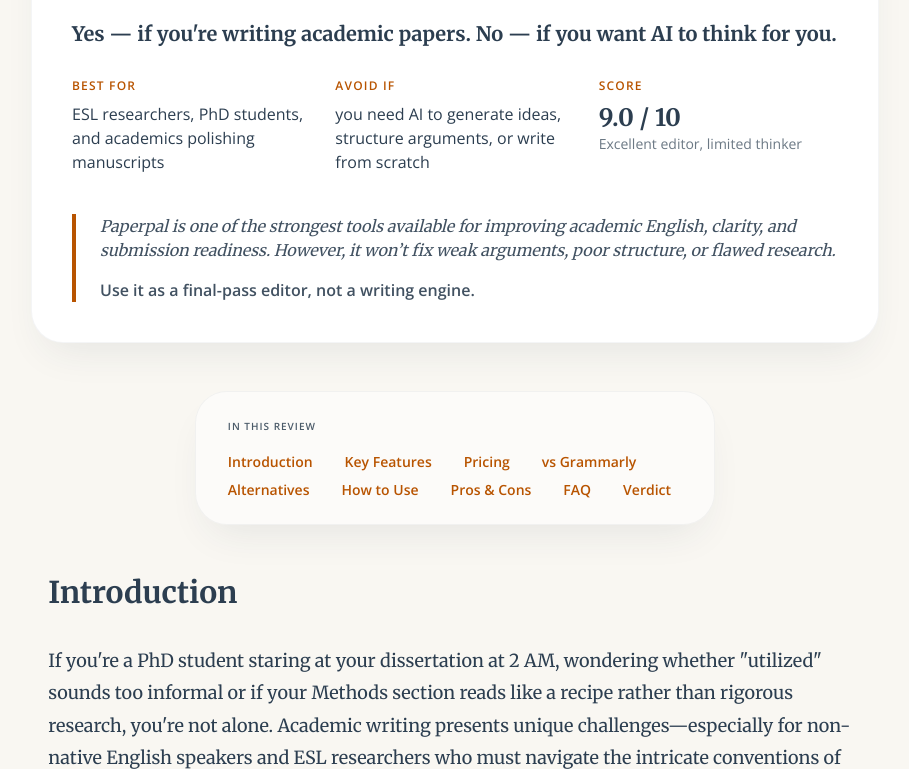
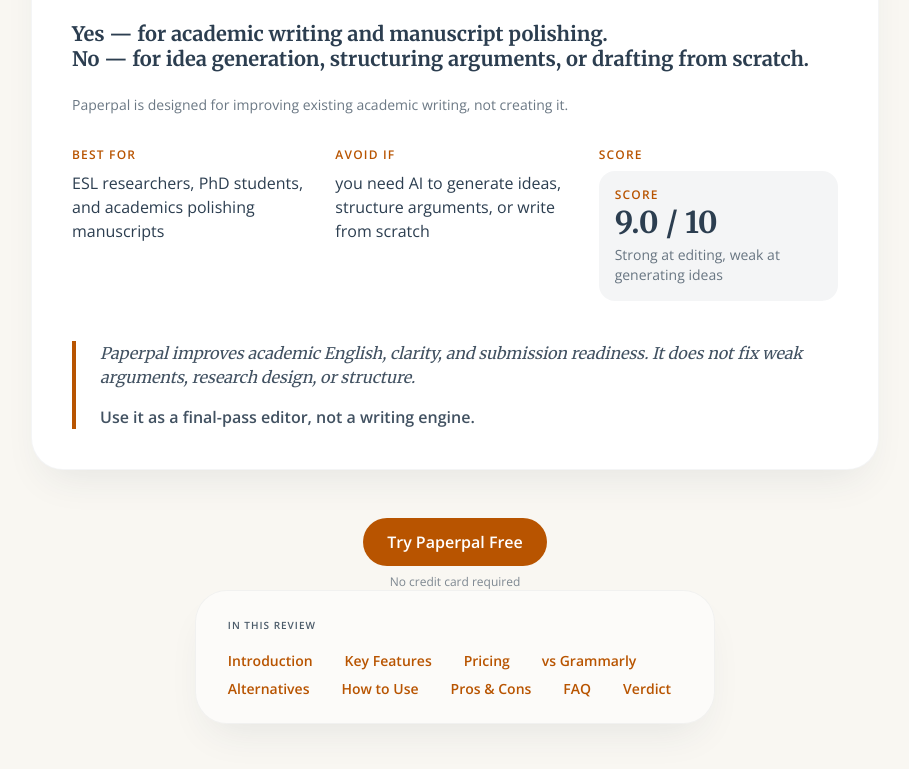
Before and after one commit to modernheresy/EnglishFix, a website: page reviews/paperpal.html in a window 1280 px wide. Shown: the part 712-1481 px from the top of the page, without its empty margins (185-1094 px from the left). Drawn offline with nearby package versions, Linux system fonts and the light colour scheme; files that its build step writes are made by us from their sources.

Commit message:
Add files via upload

```diff
--- a/reviews/paperpal.html
+++ b/reviews/paperpal.html
@@ -195,10 +195,14 @@
 
         <h2 class="text-3xl font-serif font-bold mb-6 text-ink">Quick Verdict: Is Paperpal Worth It in 2026?</h2>
 
-        <p class="text-xl font-serif leading-tight mb-8 text-ink">
-            <strong>Yes — if you're writing academic papers.</strong>
-            <strong>No — if you want AI to think for you.</strong>
-        </p>
+        <p class="text-xl font-serif leading-tight mb-6 text-ink">
+    <strong>Yes — for academic writing and manuscript polishing.</strong><br>
+    <strong>No — for idea generation, structuring arguments, or drafting from scratch.</strong>
+</p>
+
+<p class="text-sm text-ink/70 mb-8">
+    Paperpal is designed for improving existing academic writing, not creating it.
+</p>
 
         <div class="grid grid-cols-1 md:grid-cols-3 gap-6 mb-10">
             <div>
@@ -211,22 +215,39 @@
             </div>
             <div>
                 <p class="uppercase tracking-widest text-xs font-bold text-terracotta mb-2">Score</p>
-                <p class="text-2xl font-serif font-bold text-ink">9.0 / 10</p>
-                <p class="text-sm text-ink/70">Excellent editor, limited thinker</p>
+                <div class="bg-ink/5 rounded-2xl p-4 inline-block">
+    <p class="uppercase tracking-widest text-xs font-bold text-terracotta mb-1">
+        Score
+    </p>
+    <p class="text-3xl font-serif font-bold text-ink leading-none">
+        9.0 / 10
+    </p>
+    <p class="text-sm text-ink/70 mt-2">
+        Strong at editing, weak at generating ideas
+    </p>
+</div>
             </div>
         </div>
 
         <div class="border-l-4 border-terracotta pl-6 text-ink/90">
             <p class="font-serif italic">
-                Paperpal is one of the strongest tools available for improving academic English, clarity, and submission readiness.
-                However, it won’t fix weak arguments, poor structure, or flawed research.
-            </p>
+    Paperpal improves academic English, clarity, and submission readiness. It does not fix weak arguments, research design, or structure.
+</p>
             <p class="mt-4 font-medium">
                 <strong>Use it as a final-pass editor, not a writing engine.</strong>
             </p>
         </div>
     </div>
 </section>
+
+<div class="mt-8 text-center">
+    <a href="https://paperpal.com" class="inline-block bg-terracotta text-white px-6 py-3 rounded-full font-semibold hover:opacity-90 transition">
+        Try Paperpal Free
+    </a>
+    <p class="text-xs text-ink/60 mt-2">
+        No credit card required
+    </p>
+</div>
 
     <!-- Body Content -->
     <main class="pb-24 px-6">
```
